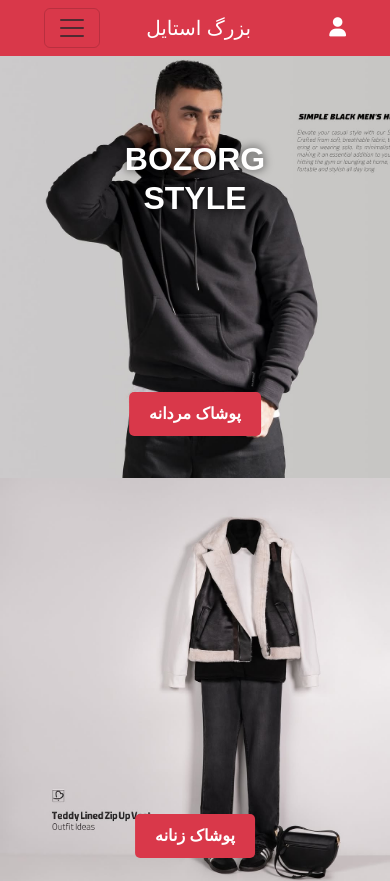
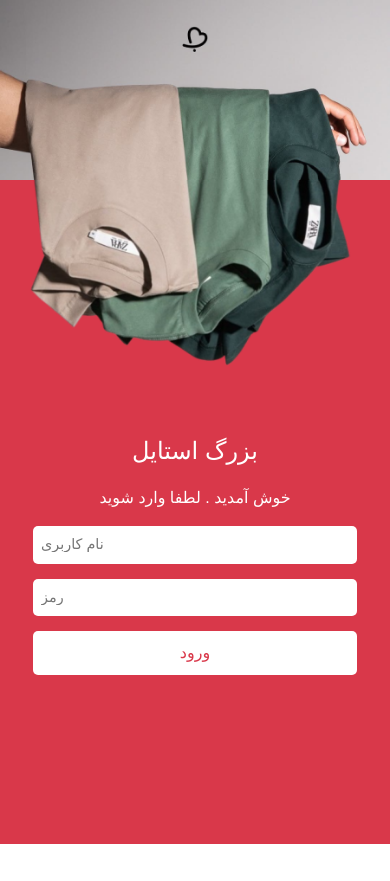
Before and after one commit to Arminmow/bozorg-style-front, a React (Create React App) app: page /login in a window 390 px wide. Shown: the top 881 px of the page. After the commit the page ends 844 px from the top, so only its background shows below. Built offline with nearby package versions, Linux system fonts and the light colour scheme; a web font is replaced by a local one.

Commit message:
Initial login page

```diff
--- a/src/App.js
+++ b/src/App.js
@@ -1,6 +1,7 @@
 import "./App.css";
 import Home from "./pages/Home/Home";
 import "@fortawesome/fontawesome-free/css/all.min.css";
+import LoginPage from "./pages/Login/Login";
 
 function App() {
   return (
@@ -20,7 +21,8 @@ function App() {
     //     </a>
     //   </header>
     // </div>
-    <Home />
+    // <Home />
+    <LoginPage/>
   );
 }
 
--- /dev/null
+++ b/src/components/Login/Login.css
@@ -0,0 +1,93 @@
+/* Set up the login container to take up the full available space */
+.login-container {
+  display: flex;
+  justify-content: center;
+  align-items: center;
+  flex-grow: 1; /* Make it take up all the available space */
+  padding: 20px; /* Optional padding around the container */
+}
+
+.login-card {
+  width: 100%;
+  max-width: 400px; /* Restrict width to avoid very wide forms */
+  padding: 20px;
+  background-color: #ffffff;
+  box-shadow: 0 4px 8px rgba(0, 0, 0, 0.1);
+  border-radius: 8px;
+}
+
+.login-header {
+  text-align: center;
+  margin-bottom: 20px;
+  color: #333;
+}
+
+.input-group {
+  margin-bottom: 15px;
+}
+
+.input-label {
+  display: block;
+  margin-bottom: 5px;
+  font-size: 14px;
+  color: #555;
+}
+
+.input-field {
+  width: 100%;
+  padding: 10px;
+  font-size: 14px;
+  border: 1px solid #ddd;
+  border-radius: 4px;
+  background-color: #f9f9f9;
+}
+
+.input-field:focus {
+  border-color: #e63963;
+  outline: none;
+}
+
+.button-group {
+  display: flex;
+  flex-direction: column;
+  align-items: center;
+}
+
+.login-button {
+  width: 100%;
+  padding: 10px;
+  background-color: #e63963;
+  color: #fff;
+  border: none;
+  border-radius: 4px;
+  font-size: 16px;
+  cursor: pointer;
+}
+
+.login-button:hover {
+  background-color: #d9384a;
+}
+
+.forgot-password {
+  margin-top: 10px;
+  font-size: 14px;
+  color: #666;
+  text-decoration: none;
+}
+
+.forgot-password:hover {
+  text-decoration: underline;
+}
+
+/* Optional responsiveness */
+@media (max-width: 768px) {
+  .login-card {
+    padding: 15px;
+  }
+  .login-container {
+    min-height: 60vh;
+  }
+  .login-button {
+    font-size: 14px;
+  }
+}
--- /dev/null
+++ b/src/components/Login/Login.jsx
@@ -0,0 +1,60 @@
+import React, { useState } from "react";
+import "./Login.css";
+
+const Login = () => {
+  const [username, setUsername] = useState("");
+  const [password, setPassword] = useState("");
+
+  const handleSubmit = (e) => {
+    e.preventDefault();
+    console.log("Logging in with:", { username, password });
+  };
+
+  return (
+    <div className="login-container">
+      <div className="login-card">
+        <h2 className="login-header">Login</h2>
+        <form onSubmit={handleSubmit}>
+          <div className="input-group">
+            <label htmlFor="username" className="input-label">
+              Username
+            </label>
+            <input
+              type="text"
+              id="username"
+              className="input-field"
+              value={username}
+              onChange={(e) => setUsername(e.target.value)}
+              placeholder="Enter your username"
+              required
+            />
+          </div>
+          <div className="input-group">
+            <label htmlFor="password" className="input-label">
+              Password
+            </label>
+            <input
+              type="password"
+              id="password"
+              className="input-field"
+              value={password}
+              onChange={(e) => setPassword(e.target.value)}
+              placeholder="Enter your password"
+              required
+            />
+          </div>
+          <div className="button-group">
+            <button type="submit" className="login-button">
+              Login
+            </button>
+            <a href="#" className="forgot-password">
+              Forgot Password?
+            </a>
+          </div>
+        </form>
+      </div>
+    </div>
+  );
+};
+
+export default Login;
--- /dev/null
+++ b/src/pages/Login/Login.css
@@ -0,0 +1,105 @@
+/* Set up full height for the login page */
+.login-page {
+    display: flex;
+    height: 100vh;
+    flex-direction: row; /* Default for desktop */
+  }
+
+  /* Form section styling */
+  .form-section {
+    flex: 1;
+    display: flex;
+    flex-direction: column;
+    justify-content: center;
+    align-items: center;
+    background-color: #d9384a; /* Dark red-pink color */
+    padding: 20px;
+    color: white;
+
+  }
+
+  .logo h1 {
+    margin-bottom: 20px;
+    font-size: 2rem;
+  }
+
+  .login-form {
+    width: 100%;
+    max-width: 400px;
+    display: flex;
+    flex-direction: column;
+    gap: 15px;
+  }
+
+  .login-form input {
+    padding: 10px;
+    font-size: 1rem;
+    border: none;
+    border-radius: 5px;
+  }
+
+  .login-form button {
+    padding: 10px;
+    font-size: 1.1rem;
+    background-color: #fff;
+    color: #d9384a;
+    border: none;
+    border-radius: 5px;
+    cursor: pointer;
+  }
+
+  .login-form button:hover {
+    background-color: #e63963;
+    color: white;
+  }
+
+  /* Image Section */
+  .image-section {
+    flex: 0.35; /* 20% width for the image on desktop */
+  }
+
+  .image-section img {
+    width: 100%;
+    height: 100%;
+    object-fit: cover;
+  }
+
+  /* Mobile View - Reverse Flex Layout */
+  @media (max-width: 768px) {
+    .login-page {
+      flex-direction: column-reverse; /* Reverse the order of the sections */
+    }
+
+    .image-section {
+      width: 100%; /* Image takes full width on mobile */
+      flex: 0.2;
+      z-index: 2;
+      position: absolute;
+      top: 0;
+    }
+
+    .form-section {
+      padding: 15px;
+      width: 100%;
+      justify-content: end;
+      padding-block-end: 20vh;
+    }
+
+    .logo h1 {
+      font-size: 1.5rem;
+    }
+
+    .login-form {
+      width: 90%;
+      max-width: 350px;
+    }
+
+    .login-form input {
+      padding: 8px;
+      font-size: 0.9rem;
+    }
+
+    .login-form button {
+      font-size: 1rem;
+    }
+  }
--- /dev/null
+++ b/src/pages/Login/Login.jsx
@@ -0,0 +1,50 @@
+import React from "react";
+import "./Login.css"; // External CSS
+import loginImg from '../../assets/images/login.jpg'
+import loginImg2 from '../../assets/images/login2.png'
+
+
+function LoginPage() {
+  return (
+    <div className="login-page">
+      {/* Form Section */}
+      <div className="form-section">
+        <div className="logo">
+          <h1>بزرگ استایل</h1>
+        </div>
+
+        {/* Instruction Text */}
+        <div className="login-instruction">
+          <p>خوش آمدید . لطفا وارد شوید</p>
+        </div>
+
+        <form className="login-form">
+          {/* Add your form inputs here */}
+          <input type="text" placeholder="نام کاربری" />
+          <input type="password" placeholder="رمز" />
+          <button type="submit">ورود</button>
+        </form>
+      </div>
+
+      {/* Image Section */}
+      <div className="image-section">
+      <picture>
+          <source
+            media="(min-width: 768px)"
+            srcSet= {loginImg}
+          />
+          <source
+            media="(max-width: 767px)"
+            srcSet={loginImg2}
+          />
+          <img
+            src={loginImg}
+            alt="Clothes Image"
+          />
+        </picture>
+      </div>
+    </div>
+  );
+}
+
+export default LoginPage;
```
Also changed, not shown: src/assets/images/login.jpg (added), src/assets/images/login2.png (added).
